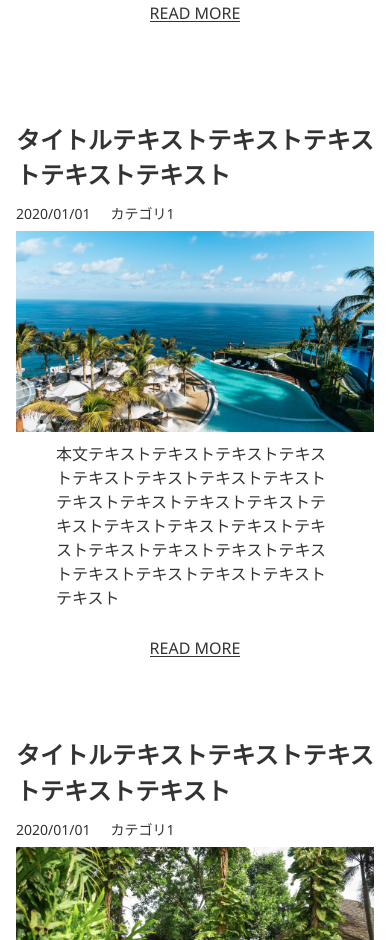
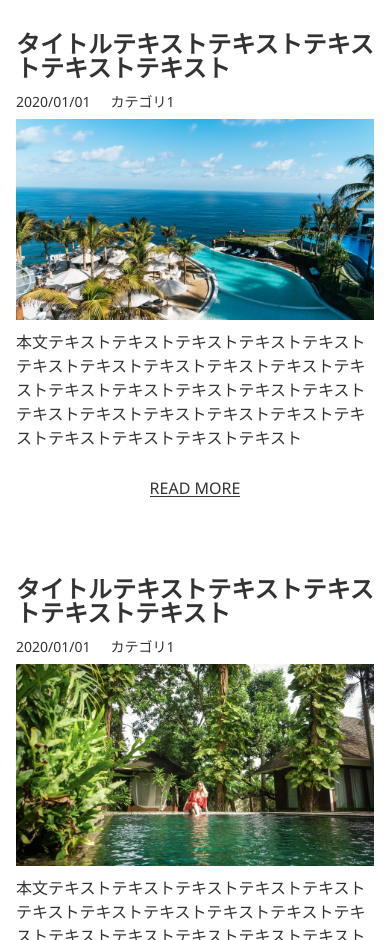
Before and after one commit to kidneee/CJ012, a plain HTML site: page index.html in a window 390 px wide. Shown: the part 1060-2000 px from the top of the page. Drawn offline with Linux system fonts and the light colour scheme.

Commit message:
Revert "提出前の最終調整"
This reverts commit c6c5e1dbe5d901ab1681dfd67cfed9819dff92f5.

```diff
--- a/css/common.css
+++ b/css/common.css
@@ -144,21 +144,16 @@ img {
   margin-bottom: 70px;
   width: 100%;
 }
-@media screen and (max-width: 768px) {
-.pickup__inner {
-    margin-bottom: 100px;
-  }
-}
 
 .pickup__list {
   display: grid;
+
   grid-template-columns: 32% 32% 32%;
   gap: 2%;
 }
 @media screen and (max-width: 768px) {
   .pickup__list {
     grid-template-columns: 1fr;
-    gap: 30px;
   }
 }
 
@@ -209,27 +204,25 @@ img {
 .grid-wrapper {
   display: grid;
   width: 100%;
+
   grid-template-columns: 65% 33%;
   gap: 2%;
 }
 @media screen and (max-width: 768px) {
   .grid-wrapper {
-    display: flex;
-    flex-direction: column;
-    align-items: center;
-    gap: 80px;
+    grid-template-columns: 1fr;
   }
 }
 
 /* column */
 .column__inner {
   display: grid;
+
   gap: 80px;
 }
 @media screen and (max-width: 768px) {
   .column__item {
     width: 100%;
-    gap: 90px;
   }
 }
 
@@ -237,7 +230,6 @@ img {
   margin-bottom: 15px;
   font-weight: 700;
   font-size: var(--font-24);
-  line-height: 1.46;
 }
 
 .column__item-info {
@@ -258,10 +250,6 @@ img {
   font-size: var(--font-16);
   line-height: 1.5;
 }
-@media screen and (max-width: 768px) {
-.column__item-desc {
-    padding: 0 40px;
-  }}
 
 .column__item-footer {
   display: grid;
@@ -320,10 +308,6 @@ img {
 }
 
 /* ranking */
-.ranking__item-link {
-  color: var(--font-black);
-}
-
 .ranking__item-ttl {
   font-size: var(--font-14);
   line-height: 1.5;
```
